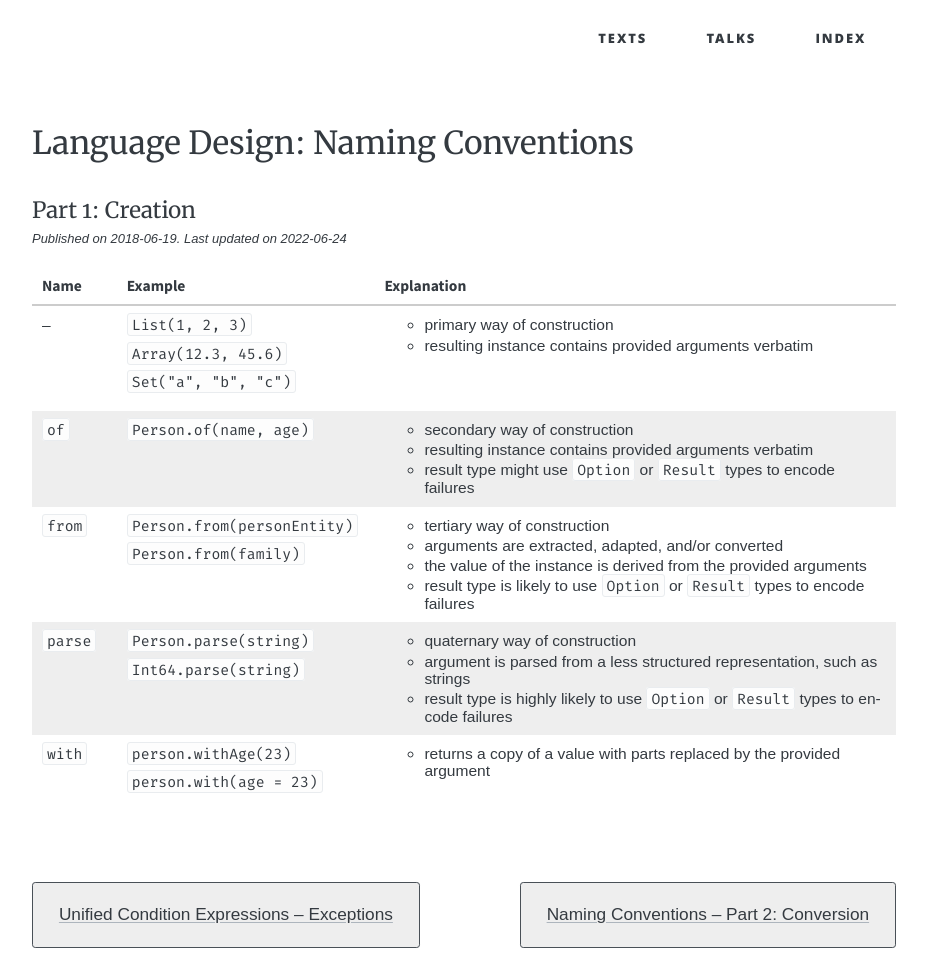
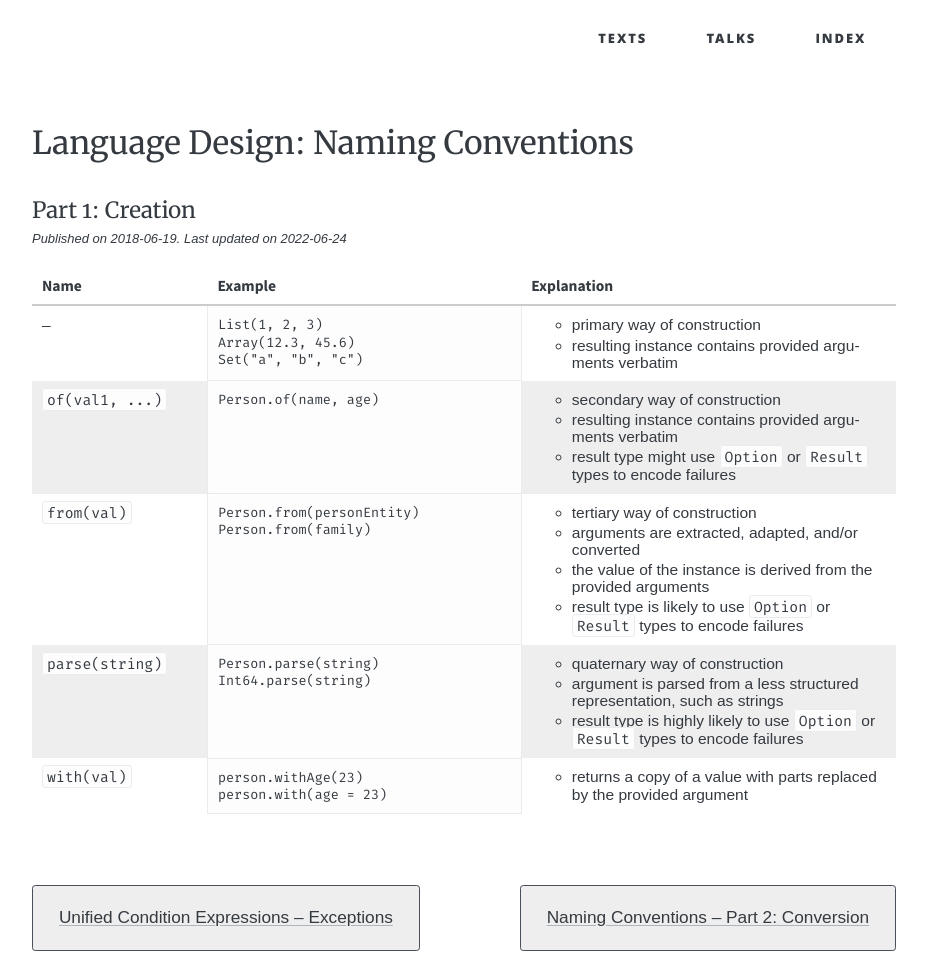
Before and after one commit to soc/soc.me, a Jekyll site: the page built from _languages/naming-conventions-creation.md, in a window 1280 px wide. Shown: the whole page, without its empty margins (176-1103 px from the left). Built offline with Jekyll 4.4.1, drawn with Linux system fonts in a browser that asks for light colours; some web fonts are replaced.

Commit message:
extend naming-conventions-creation

```diff
--- a/_languages/naming-conventions-creation.md
+++ b/_languages/naming-conventions-creation.md
@@ -10,15 +10,17 @@ page_next_url:       "naming-conventions-conversion"
 <table class="table-medium">
   <thead>
     <tr>
-      <th style="width: 7.5%">Name</th>
-      <th style="width: 27.5%">Example</th>
+      <th style="width: 18%">Name</th>
+      <th style="width: 34%">Example</th>
       <th>Explanation</th>
     </tr>
   </thead>
   <tbody>
     <tr>
       <td>–</td>
-      <td><p><code>List(1, 2, 3)</code></p><p><code>Array(12.3, 45.6)</code></p><p><code>Set("a", "b", "c")</code></p></td>
+      <td class="code">List(1, 2, 3)
+Array(12.3, 45.6)
+Set("a", "b", "c")</td>
       <td>
         <ul>
           <li>primary way of construction</li>
@@ -27,8 +29,8 @@ page_next_url:       "naming-conventions-conversion"
       </td>
     </tr>
     <tr>
-      <td><code>of</code></td>
-      <td><code>Person.of(name, age)</code></td>
+      <td><code>of(val1, ...)</code></td>
+      <td class="code">Person.of(name, age)</td>
       <td>
         <ul>
           <li>secondary way of construction</li>
@@ -38,8 +40,9 @@ page_next_url:       "naming-conventions-conversion"
       </td>
     </tr>
     <tr>
-      <td><code>from</code></td>
-      <td><p><code>Person.from(personEntity)</code></p><p><code>Person.from(family)</code></p></td>
+      <td><code>from(val)</code></td>
+      <td class="code">Person.from(personEntity)
+Person.from(family)</td>
       <td>
         <ul>
           <li>tertiary way of construction</li>
@@ -50,8 +53,9 @@ page_next_url:       "naming-conventions-conversion"
       </td>
     </tr>
     <tr>
-      <td><code>parse</code></td>
-      <td><p><code>Person.parse(string)</code></p><p><code>Int64.parse(string)</code></p></td>
+      <td><code>parse(string)</code></td>
+      <td class="code">Person.parse(string)
+Int64.parse(string)</td>
       <td>
         <ul>
           <li>quaternary way of construction</li>
@@ -61,8 +65,9 @@ page_next_url:       "naming-conventions-conversion"
       </td>
     </tr>
     <tr>
-      <td><code>with</code></td>
-      <td><p><code>person.withAge(23)</code></p><p><code>person.with(age = 23)</code></p></td>
+      <td><code>with(val)</code></td>
+      <td class="code">person.withAge(23)
+person.with(age = 23)</td>
       <td>
         <ul>
           <li>returns a copy of a value with parts replaced by the provided argument</li>
```
